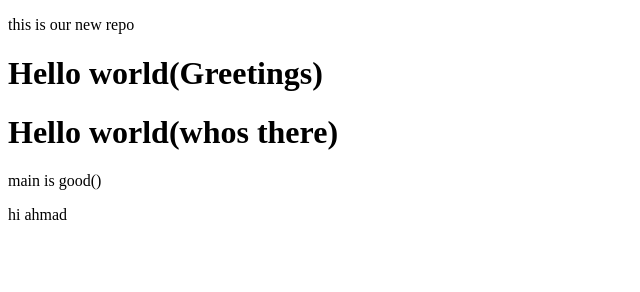
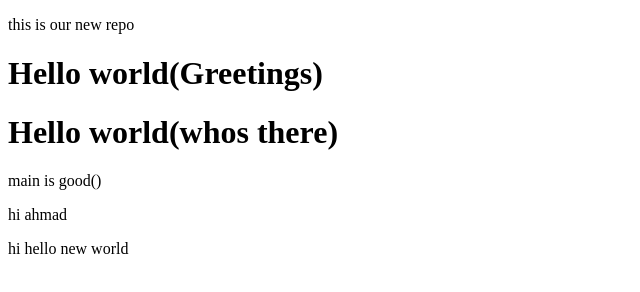
Before and after one commit to AhmadSarfraz-SWE/localRepo, a plain HTML site: page index.html in a window 1280 px wide. Shown: the whole page, without its empty margins (0-640 px from the left). Drawn offline with Linux system fonts and the light colour scheme.

Commit message:
add new feature

```diff
--- a/index.html
+++ b/index.html
@@ -11,6 +11,7 @@
     <h1>Hello world(whos there)</h1>
     <p>main is good() </p>
     <p>hi ahmad</p>
+    <p>hi hello new world</p>
 
 </body>
 </html>
```
